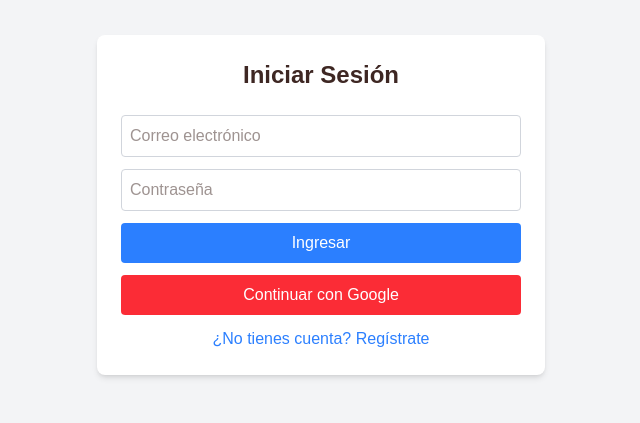
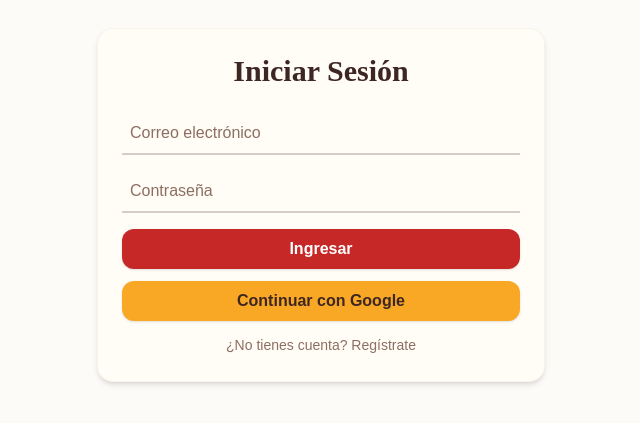
Before and after one commit to israelpenavaldez/Restaurante-PWA, a React (Vite) app: page /login in a window 1280 px wide. Shown: the part 195-618 px from the top of the page, without its empty margins (319-959 px from the left). Built offline with nearby package versions, Linux system fonts and the light colour scheme; no server answers; the database is empty.

Commit message:
style(auth): aplicar diseño Cocina de raíz a Login, ProtectedRoute y SignOut
- Login: fondo crema, Card, inputs artesanales, botones temáticos.
- ProtectedRoute: mensajes de cierre y aprobación con Card y Button.
- SignOut: pantalla de cierre con texto animado.

```diff
--- a/src/components/ProtectedRoute.jsx
+++ b/src/components/ProtectedRoute.jsx
@@ -1,9 +1,11 @@
 import React from 'react';
 import { Navigate, useNavigate } from 'react-router-dom';
 import { useAuth } from '../context/AuthContext';
+import Card from '../components/ui/Card';
+import Button from '../components/ui/Button';
 
 const ProtectedRoute = ({ children, requiredRole }) => {
-  const { user, userData, loading, logout, isServiceOpen } = useAuth(); // ← extraemos isServiceOpen
+  const { user, userData, loading, logout, isServiceOpen } = useAuth();
   const navigate = useNavigate();
 
   const handleLogout = async () => {
@@ -12,48 +14,53 @@ const ProtectedRoute = ({ children, requiredRole }) => {
   };
 
   if (loading) {
-    return <div className="text-center mt-10 text-gray-500">Cargando...</div>;
+    return (
+      <div className="flex justify-center items-center min-h-screen bg-crema">
+        <p className="text-tierra-clara font-body text-lg">Cargando...</p>
+      </div>
+    );
   }
 
   if (!user) {
     return <Navigate to="/login" replace />;
   }
 
-  // Si el servicio está cerrado y el usuario NO es administrador
   if (!isServiceOpen && userData?.role !== 'admin') {
     return (
-      <div className="flex justify-center items-center min-h-screen bg-gray-100">
-        <div className="bg-white rounded-lg shadow-lg p-6 text-center max-w-md">
-          <h2 className="text-xl font-bold text-red-600 mb-2">Restaurante cerrado</h2>
-          <p className="text-gray-600 mb-4">
+      <div className="flex justify-center items-center min-h-screen bg-crema">
+        <Card className="max-w-md text-center">
+          <h2 className="text-2xl font-display font-bold text-chile-guajillo mb-2">
+            Restaurante cerrado
+          </h2>
+          <p className="text-tierra-clara mb-4">
             El restaurante no está abierto en este momento. Por favor, intenta más tarde.
           </p>
-          <button onClick={handleLogout} className="bg-red-500 text-white px-4 py-2 rounded hover:bg-red-600">
+          <Button onClick={handleLogout} variant="primary">
             Cerrar sesión
-          </button>
-        </div>
+          </Button>
+        </Card>
       </div>
     );
   }
 
-  // Si el usuario no está habilitado o está pendiente
   if (!userData?.enabled || userData?.role === 'pending') {
     return (
-      <div className="flex justify-center items-center min-h-screen bg-gray-100">
-        <div className="bg-white rounded-lg shadow-lg p-6 text-center max-w-md">
-          <h2 className="text-xl font-bold text-yellow-600 mb-2">Cuenta pendiente de aprobación</h2>
-          <p className="text-gray-600 mb-4">
+      <div className="flex justify-center items-center min-h-screen bg-crema">
+        <Card className="max-w-md text-center">
+          <h2 className="text-2xl font-display font-bold text-maiz-dorado mb-2">
+            Cuenta pendiente de aprobación
+          </h2>
+          <p className="text-tierra-clara mb-4">
             Tu cuenta está en espera de ser activada por el administrador.
           </p>
-          <button onClick={handleLogout} className="bg-red-500 text-white px-4 py-2 rounded hover:bg-red-600">
+          <Button onClick={handleLogout} variant="primary">
             Cerrar sesión
-          </button>
-        </div>
+          </Button>
+        </Card>
       </div>
     );
   }
 
-  // Verificar rol requerido (si se especifica)
   if (requiredRole && userData?.role !== requiredRole) {
     return <Navigate to="/dashboard" replace />;
   }
--- a/src/pages/Login.jsx
+++ b/src/pages/Login.jsx
@@ -1,6 +1,8 @@
 import React, { useState } from 'react';
 import { useNavigate } from 'react-router-dom';
 import { useAuth } from '../context/AuthContext';
+import Card from '../components/ui/Card';
+import Button from '../components/ui/Button';
 
 const LoginView = () => {
   const [isLogin, setIsLogin] = useState(true);
@@ -74,45 +76,57 @@ const LoginView = () => {
 
   if (showPasswordSetup) {
     return (
-      <div className="flex justify-center items-center min-h-screen bg-gray-100">
-        <div className="bg-white rounded-lg shadow-md p-6 w-full max-w-md">
-          <h2 className="text-2xl font-bold text-center mb-4">Completa tu registro</h2>
-          <p className="text-gray-600 mb-4 text-center">Elige una contraseña para acceder también con email:</p>
+      <div className="flex justify-center items-center min-h-screen bg-crema">
+        <Card className="w-full max-w-md">
+          <h2 className="text-2xl font-display font-bold text-center text-chocolate-oscuro mb-4">
+            Completa tu registro
+          </h2>
+          <p className="text-tierra-clara mb-4 text-center">
+            Elige una contraseña para acceder también con email:
+          </p>
           <form onSubmit={handleSetGooglePassword}>
             <input
               type="password"
               placeholder="Nueva contraseña"
               value={newPassword}
               onChange={(e) => setNewPassword(e.target.value)}
-              className="w-full p-2 border border-gray-300 rounded mb-4"
+              className="w-full p-2 border-b-2 border-barro-claro bg-transparent text-chocolate-oscuro placeholder:text-tierra-clara focus:border-chile-guajillo focus:outline-none mb-4 transition-colors"
               required
             />
-            <button
-              type="submit"
-              disabled={loading}
-              className="w-full bg-blue-500 text-white py-2 rounded hover:bg-blue-600 disabled:bg-gray-400"
-            >
+            <Button type="submit" disabled={loading} className="w-full">
               {loading ? 'Procesando...' : 'Guardar contraseña'}
-            </button>
+            </Button>
           </form>
-          {error && <div className="bg-red-100 text-red-700 p-2 rounded mt-4 text-sm">{error}</div>}
-        </div>
+          {error && (
+            <div className="bg-chile-guajillo/10 text-chile-guajillo p-2 rounded mt-4 text-sm">
+              {error}
+            </div>
+          )}
+        </Card>
       </div>
     );
   }
 
   return (
-    <div className="flex justify-center items-center min-h-screen bg-gray-100">
-      <div className="bg-white rounded-lg shadow-md p-6 w-full max-w-md">
-        <h2 className="text-2xl font-bold text-center mb-6">{isLogin ? 'Iniciar Sesión' : 'Registro'}</h2>
-        {error && <div className="bg-red-100 text-red-700 p-2 rounded mb-4 text-sm">{error}</div>}
+    <div className="flex justify-center items-center min-h-screen bg-crema">
+      <Card className="w-full max-w-md">
+        <h2 className="text-3xl font-display font-bold text-center text-chocolate-oscuro mb-6">
+          {isLogin ? 'Iniciar Sesión' : 'Registro'}
+        </h2>
+
+        {error && (
+          <div className="bg-chile-guajillo/10 text-chile-guajillo p-2 rounded mb-4 text-sm">
+            {error}
+          </div>
+        )}
+
         <form onSubmit={handleSubmit}>
           <input
             type="email"
             placeholder="Correo electrónico"
             value={email}
             onChange={(e) => setEmail(e.target.value)}
-            className="w-full p-2 border border-gray-300 rounded mb-3"
+            className="w-full p-2 border-b-2 border-barro-claro bg-transparent text-chocolate-oscuro placeholder:text-tierra-clara focus:border-chile-guajillo focus:outline-none mb-4 transition-colors"
             required
           />
           <input
@@ -120,7 +134,7 @@ const LoginView = () => {
             placeholder="Contraseña"
             value={password}
             onChange={(e) => setPassword(e.target.value)}
-            className="w-full p-2 border border-gray-300 rounded mb-3"
+            className="w-full p-2 border-b-2 border-barro-claro bg-transparent text-chocolate-oscuro placeholder:text-tierra-clara focus:border-chile-guajillo focus:outline-none mb-4 transition-colors"
             required={isLogin}
           />
           {!isLogin && (
@@ -129,32 +143,34 @@ const LoginView = () => {
               placeholder="Nombre completo"
               value={displayName}
               onChange={(e) => setDisplayName(e.target.value)}
-              className="w-full p-2 border border-gray-300 rounded mb-3"
+              className="w-full p-2 border-b-2 border-barro-claro bg-transparent text-chocolate-oscuro placeholder:text-tierra-clara focus:border-chile-guajillo focus:outline-none mb-4 transition-colors"
               required
             />
           )}
-          <button
-            type="submit"
-            disabled={loading}
-            className="w-full bg-blue-500 text-white py-2 rounded hover:bg-blue-600 disabled:bg-gray-400 mb-3"
-          >
+
+          <Button type="submit" disabled={loading} className="w-full mb-3">
             {loading ? 'Procesando...' : isLogin ? 'Ingresar' : 'Registrarse'}
-          </button>
+          </Button>
         </form>
-        <button
+
+        <Button
           onClick={handleGoogleLogin}
           disabled={loading}
-          className="w-full bg-red-500 text-white py-2 rounded hover:bg-red-600 disabled:bg-gray-400 mb-3"
+          variant="warning"
+          className="w-full mb-3"
         >
           Continuar con Google
-        </button>
+        </Button>
+
         <button
           onClick={() => setIsLogin(!isLogin)}
-          className="w-full text-blue-500 hover:underline text-center"
+          className="w-full text-tierra-clara hover:text-chile-guajillo text-center text-sm transition-colors"
         >
-          {isLogin ? '¿No tienes cuenta? Regístrate' : '¿Ya tienes cuenta? Inicia sesión'}
+          {isLogin
+            ? '¿No tienes cuenta? Regístrate'
+            : '¿Ya tienes cuenta? Inicia sesión'}
         </button>
-      </div>
+      </Card>
     </div>
   );
 };
--- a/src/pages/SignOut.jsx
+++ b/src/pages/SignOut.jsx
@@ -5,6 +5,7 @@ import { useAuth } from '../context/AuthContext';
 const SignOut = () => {
   const { logout } = useAuth();
   const navigate = useNavigate();
+
   useEffect(() => {
     const doLogout = async () => {
       await logout();
@@ -12,7 +13,16 @@ const SignOut = () => {
     };
     doLogout();
   }, [logout, navigate]);
-  return <div className="text-center mt-10">Cerrando sesión...</div>;
+
+  return (
+    <div className="flex justify-center items-center min-h-screen bg-crema">
+      <div className="text-center">
+        <p className="text-xl text-tierra-clara font-body animate-pulse">
+          Cerrando sesión...
+        </p>
+      </div>
+    </div>
+  );
 };
 
 export default SignOut;
```
